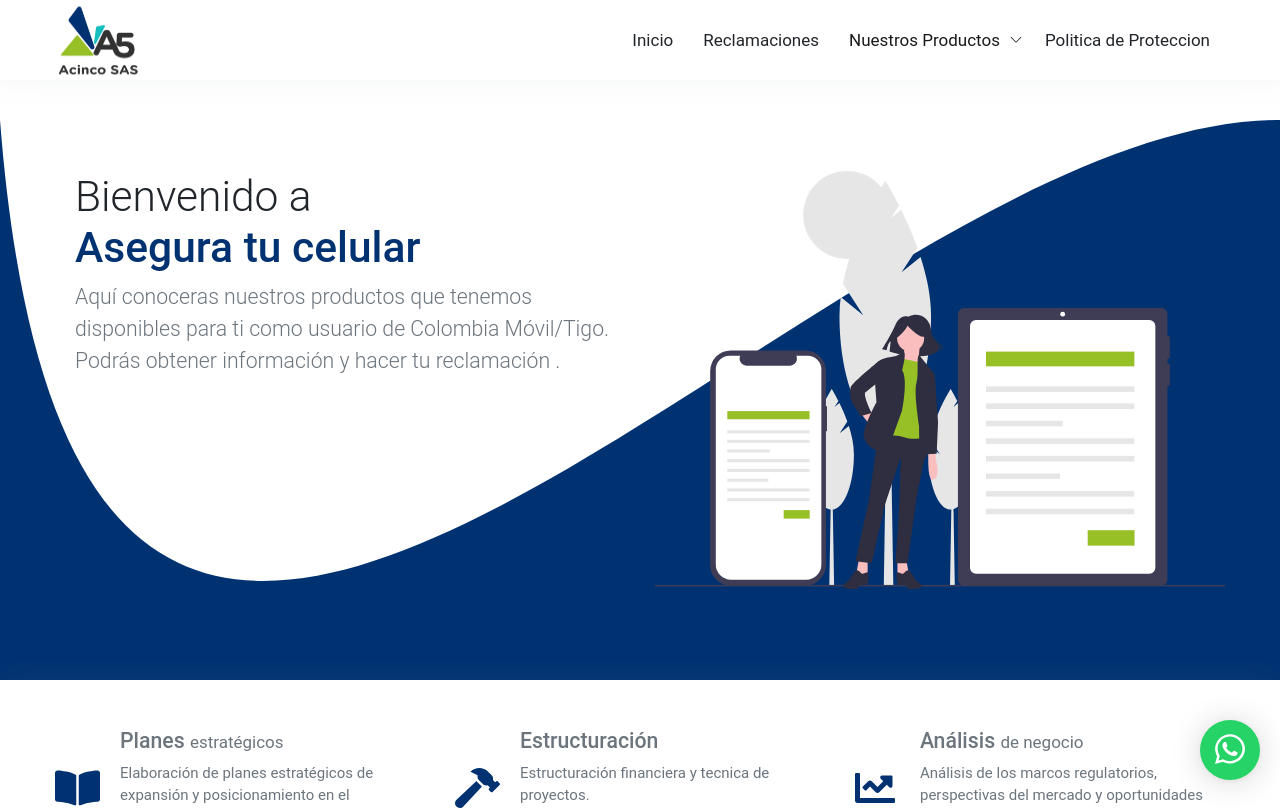
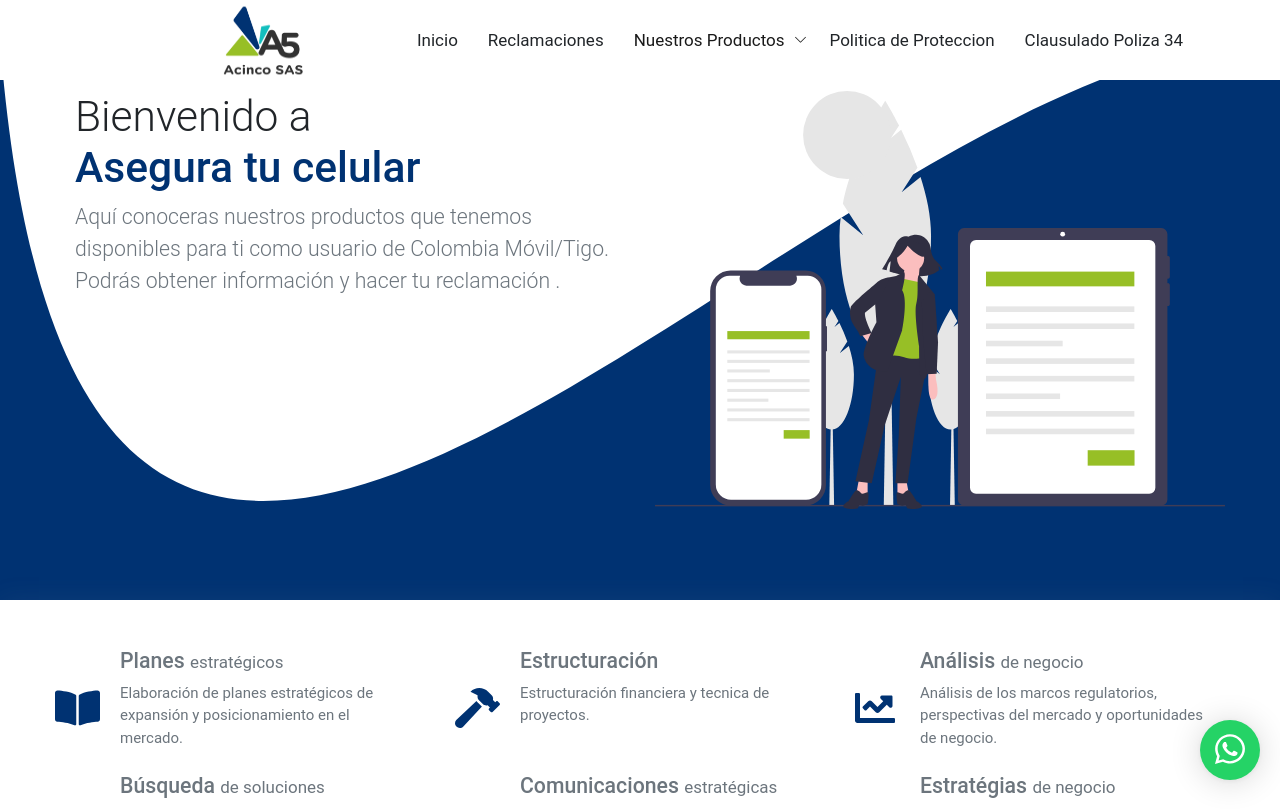
Before and after one commit to michael-eceleris/acinco-web-v2, a React (Create React App) app: page / in a window 1280 px wide. Shown: the top 810 px of the page. Built offline with nearby package versions, Linux system fonts and the light colour scheme.

Commit message:
header-siempre-visible

```diff
--- a/src/components/Navbar/index.js
+++ b/src/components/Navbar/index.js
@@ -4,26 +4,10 @@
 const Navbar = () => {
   return (
     <header className="shadow-xs">
-      <div className="container position-relative">
+      <div className="z-index-9999 position-fixed w-100 bg-white">
         <nav className="navbar navbar-expand-lg navbar-light justify-content-lg-between justify-content-md-inherent">
-          <div className="align-items-start">
-            <button
-              className="navbar-toggler"
-              type="button"
-              data-toggle="collapse"
-              data-target="#navbarMainNav"
-              aria-controls="navbarMainNav"
-              aria-expanded="false"
-              aria-label="Toggle navigation"
-            >
-              <svg width="25" viewBox="0 0 20 20">
-                <path d="M 19.9876 1.998 L -0.0108 1.998 L -0.0108 -0.0019 L 19.9876 -0.0019 L 19.9876 1.998 Z"></path>
-                <path d="M 19.9876 7.9979 L -0.0108 7.9979 L -0.0108 5.9979 L 19.9876 5.9979 L 19.9876 7.9979 Z"></path>
-                <path d="M 19.9876 13.9977 L -0.0108 13.9977 L -0.0108 11.9978 L 19.9876 11.9978 L 19.9876 13.9977 Z"></path>
-                <path d="M 19.9876 19.9976 L -0.0108 19.9976 L -0.0108 17.9976 L 19.9876 17.9976 L 19.9876 19.9976 Z"></path>
-              </svg>
-            </button>
-            <Link className="navbar-brand" to="/">
+          <div className="w-25 justify-content-end d-flex">
+            <Link className="navbar-brand mr-0" to="/">
               <img
                 width="100"
                 height="100"
@@ -32,7 +16,7 @@
               />
             </Link>
           </div>
-          <div className="collapse navbar-collapse navbar-animate-fadein justify-content-end">
+          <div className="collapse navbar-collapse navbar-animate-fadein justify-content-center w-75">
             <ul className="navbar-nav">
               <li className="nav-item">
                 <Link className="nav-link js-ajax" to="/">
@@ -117,6 +101,17 @@
                   Politica de Proteccion
                 </a>
               </li>
+              <li>
+                <a
+                  className="nav-link js-ajax"
+                  href="https://secureservercdn.net/104.238.68.130/j5f.49f.myftpupload.com/wp-content/uploads/2018/09/CLAUSULADO-POLIZA-34.pdf"
+                  target="_blank"
+                  rel="noreferrer"
+                >
+                  {" "}
+                  Clausulado Poliza 34
+                </a>
+              </li>
             </ul>
           </div>
         </nav>
--- a/src/config/scrolltop.js
+++ b/src/config/scrolltop.js
@@ -1,10 +1,19 @@
-import { useEffect } from "react";
+import { useEffect, useContext } from "react";
 import { useLocation } from "react-router-dom";
+import FormContext from "../context/form/formContext";
+import AuthContext from "../context/auth/authContext";
 
 const ScrollTop = () => {
+  const formContext = useContext(FormContext);
+  const { clearForm } = formContext;
+  const authContext = useContext(AuthContext);
+  const { logOut } = authContext;
   const { pathname } = useLocation();
   useEffect(() => {
     window.scrollTo(0, 0);
+    clearForm();
+    logOut();
+    //eslint-disable-next-line
   }, [pathname]);
   return null;
 };
```
Also changed, not shown: 1 other file (tests, documents, lock files or other folders).
